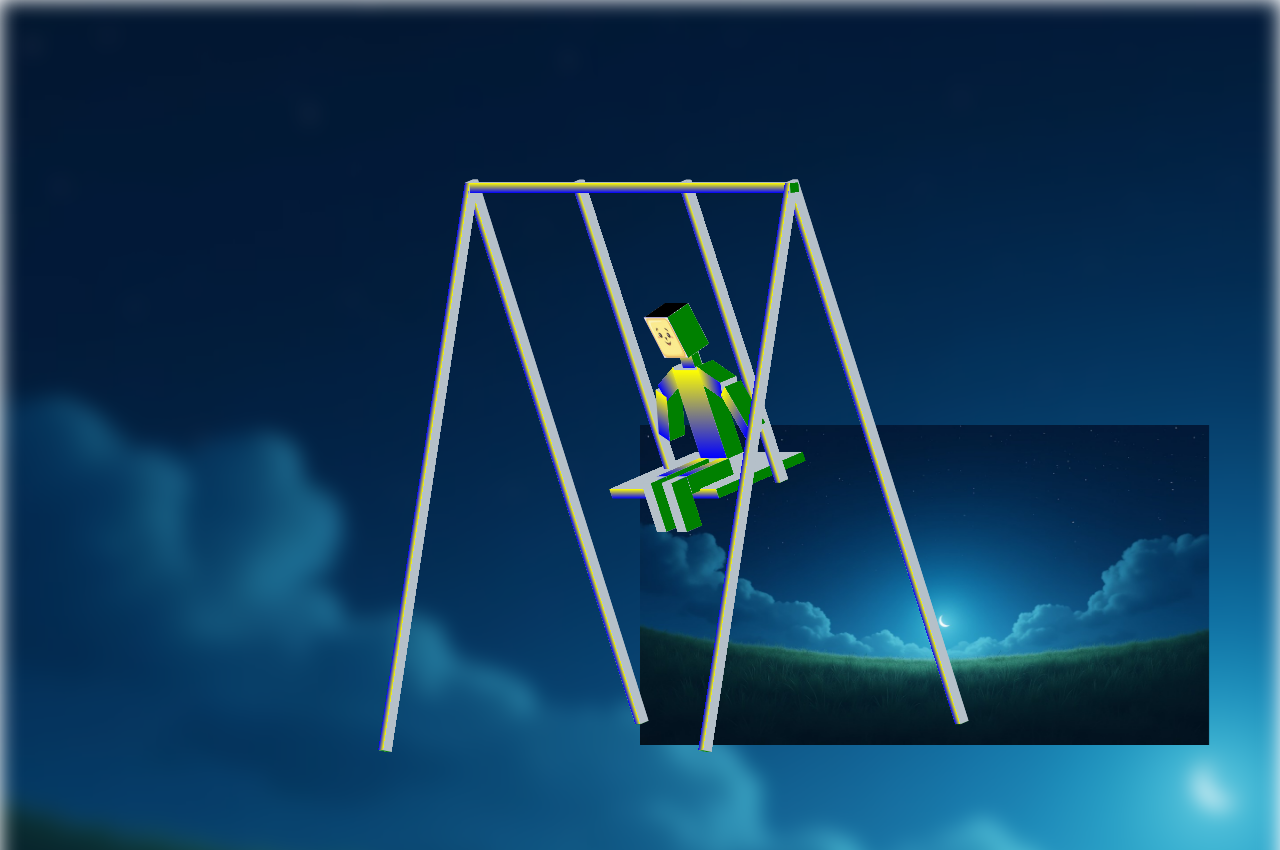
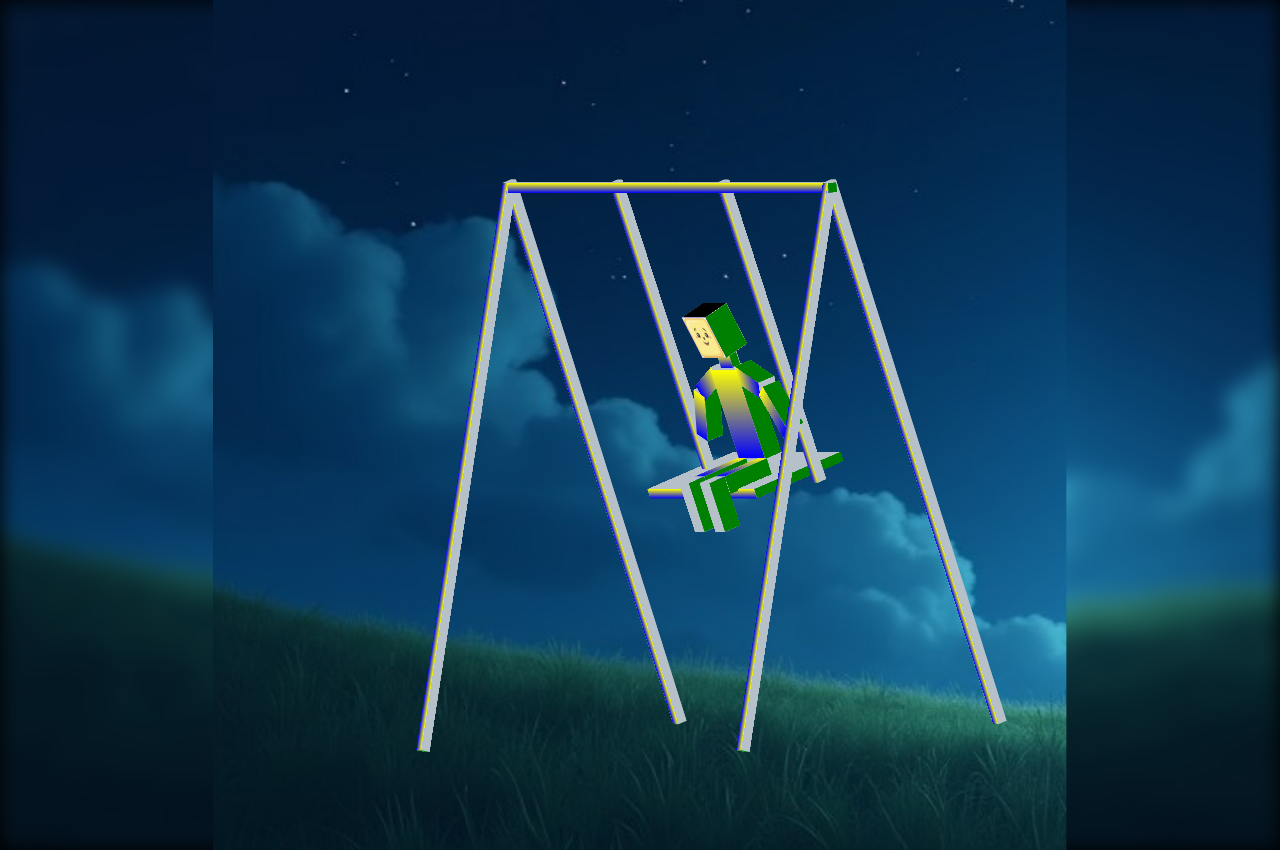
Before and after one commit to Callerstudios/3dss, a React (Create React App) app: page / in a window 1280 px wide. Built offline with nearby package versions, Linux system fonts and the light colour scheme.

Commit message:
fixed blur background

```diff
--- a/src/App.css
+++ b/src/App.css
@@ -8,6 +8,7 @@
   overflow: hidden;
   display: flex;
   flex-direction: column;
+  background-color: black;
   justify-content: center;
 }
 .all{
@@ -16,18 +17,22 @@
 .abs2{
   position: absolute;
   inset: 0;
+  /* top: 0;
+  width: 100%;
+  height: 100vh; */
   background-image: url(./IMAGES/night-sky.jpg);
+  transform: translateZ(-1001px);
   background-size: cover;
   filter: blur(10px);
 }
 .abs{
   position: absolute;
-  transform:translateZ(-1000px);
+  transform:translateZ(-1000px) translate(-50%, -50%);
   top: 50%;
   left: 50%;
   /* background-size: 10px 10px; */
   background-image: url(./IMAGES/night-sky.jpg);
-  background-size: contain;
+  background-size: cover;
   background-repeat: no-repeat;
 }
 * {
--- a/src/App.js
+++ b/src/App.js
@@ -15,8 +15,8 @@ function App() {
     }, []);
   return (
     <div className="App">
-      <div className="abs2" style={{height: width + 'px'}}></div>
-      <div className="abs" style={{width: width + 'px', height: width/4 + 'px'}}></div>
+      <div className="abs2"></div>
+      <div className="abs" style={{width: width/1.5 + 'px', height: width + 'px'}}></div>
       <div className="all" style={{width: width + 'px'}}>
         <Swing />
       </div>
--- a/src/components/Swing/Swing.css
+++ b/src/components/Swing/Swing.css
@@ -5,7 +5,6 @@
     display: flex;
     justify-content: center;
     padding-top: 50px;
-    /* background-color: red; */
 }
 .horizontal{
     position: absolute;
--- a/src/components/Swing/Swing.js
+++ b/src/components/Swing/Swing.js
@@ -10,7 +10,13 @@ const Swing = () => {
   };
   useEffect(() => window.addEventListener("resize", handleResize), []);
   return (
-    <div className="swing" style={{ height: Math.abs(Math.cos(15)*width) + "px" }}>
+    <div
+      className="swing"
+      style={{
+        height: Math.abs(Math.cos(15) * width) + "px",
+        marginLeft: Math.abs(Math.sin(15) * width),
+      }}
+    >
       <div className="horizontal">
         <Box width={width + "px"} height="10px" stretch="10px" />
       </div>
```
